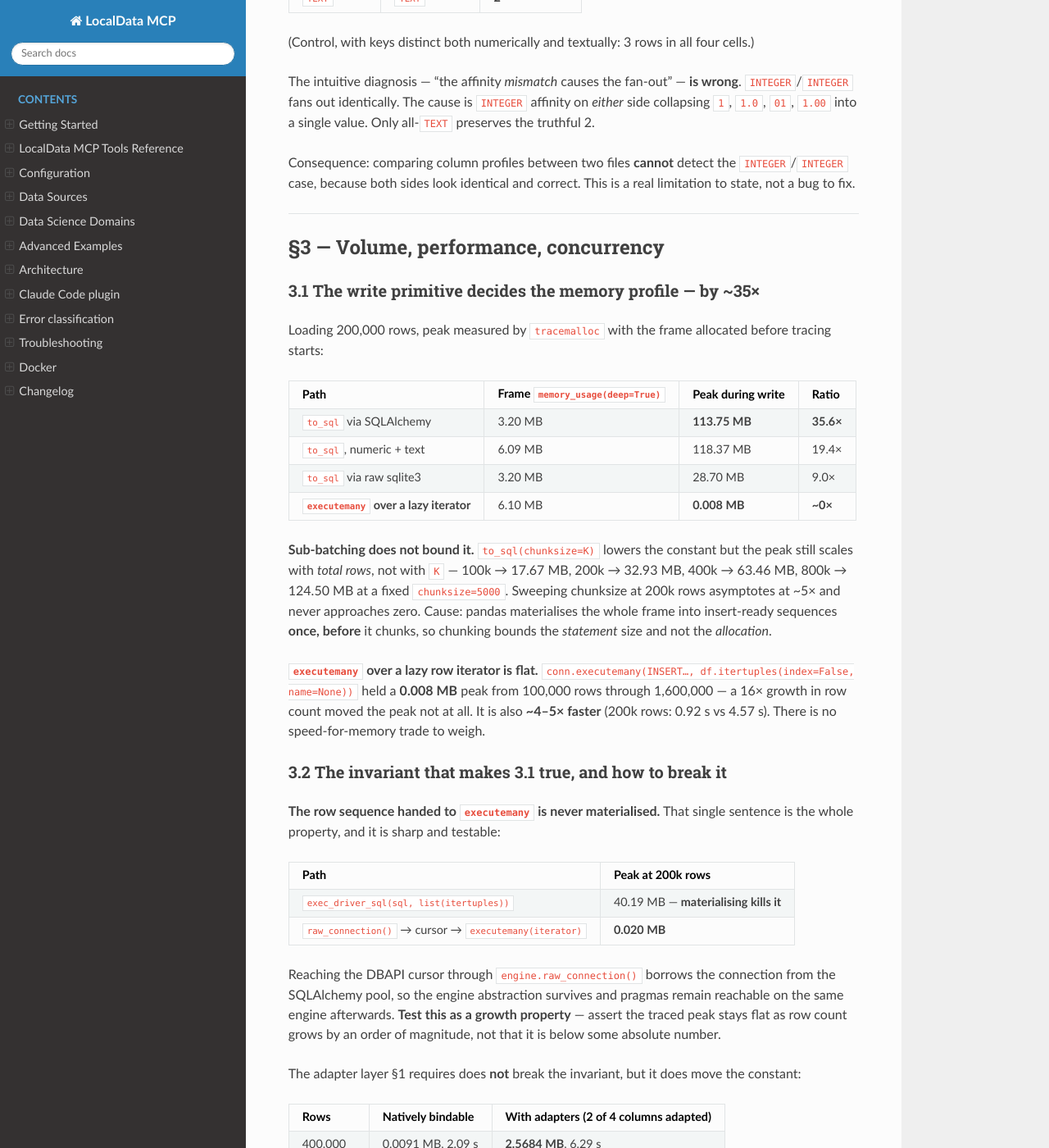
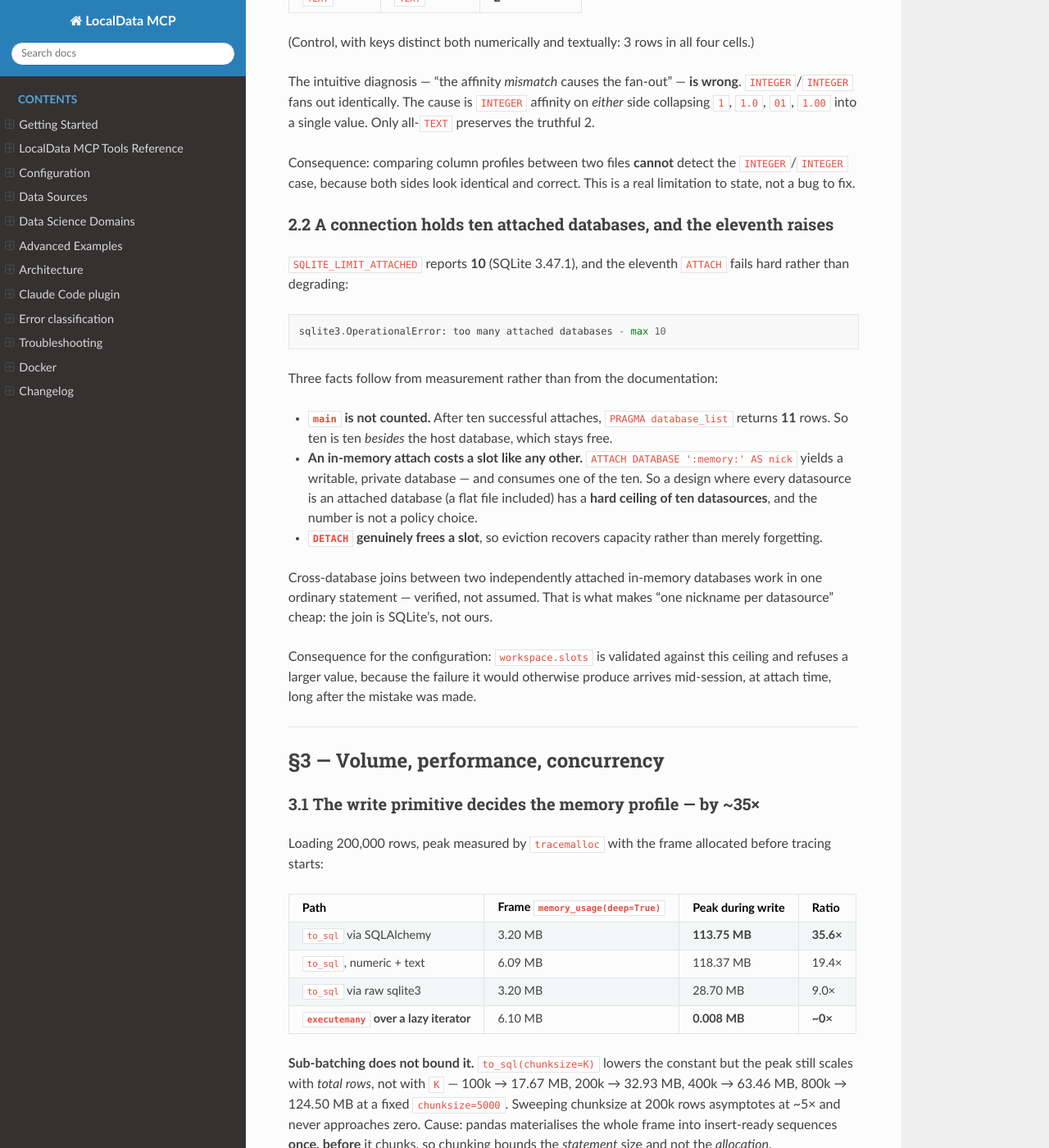
Before and after one commit to ChrisGVE/localdata-mcp, a Sphinx documentation site: the page built from docs/CONSTRAINTS.md, in a window 1280 px wide and 1400 px high, scrolled down 3660 px. Shown: the whole window at 82% size. Built offline with Sphinx 7.4.7 and the Read the Docs theme 3.1.0, drawn with Linux system fonts in a browser that asks for light colours.

Commit message:
docs(constraints): record the ten-attached-database ceiling (§2.2)
The slot count is not a policy choice, so the measurement belongs here with the
rest of them. Three things the documentation does not say and measurement does:
main is not counted against the limit, an in-memory attach costs a slot exactly
as a file does, and DETACH genuinely frees one. Also verified rather than
assumed: two independently attached in-memory databases join in one statement,
which is what makes a nickname per datasource cheap.

````diff
--- a/docs/CONSTRAINTS.md
+++ b/docs/CONSTRAINTS.md
@@ -149,6 +149,33 @@ The intuitive diagnosis — "the affinity *mismatch* causes the fan-out" — **i
 Consequence: comparing column profiles between two files **cannot** detect the `INTEGER`/`INTEGER`
 case, because both sides look identical and correct. This is a real limitation to state, not a bug
 to fix.
+
+### 2.2 A connection holds ten attached databases, and the eleventh raises
+
+`SQLITE_LIMIT_ATTACHED` reports **10** (SQLite 3.47.1), and the eleventh `ATTACH` fails hard rather
+than degrading:
+
+```
+sqlite3.OperationalError: too many attached databases - max 10
+```
+
+Three facts follow from measurement rather than from the documentation:
+
+- **`main` is not counted.** After ten successful attaches, `PRAGMA database_list` returns **11**
+  rows. So ten is ten *besides* the host database, which stays free.
+- **An in-memory attach costs a slot like any other.** `ATTACH DATABASE ':memory:' AS nick` yields a
+  writable, private database — and consumes one of the ten. So a design where every datasource is an
+  attached database (a flat file included) has a **hard ceiling of ten datasources**, and the number
+  is not a policy choice.
+- **`DETACH` genuinely frees a slot**, so eviction recovers capacity rather than merely forgetting.
+
+Cross-database joins between two independently attached in-memory databases work in one ordinary
+statement — verified, not assumed. That is what makes "one nickname per datasource" cheap: the join
+is SQLite's, not ours.
+
+Consequence for the configuration: `workspace.slots` is validated against this ceiling and refuses a
+larger value, because the failure it would otherwise produce arrives mid-session, at attach time,
+long after the mistake was made.
 
 ---
 
````
